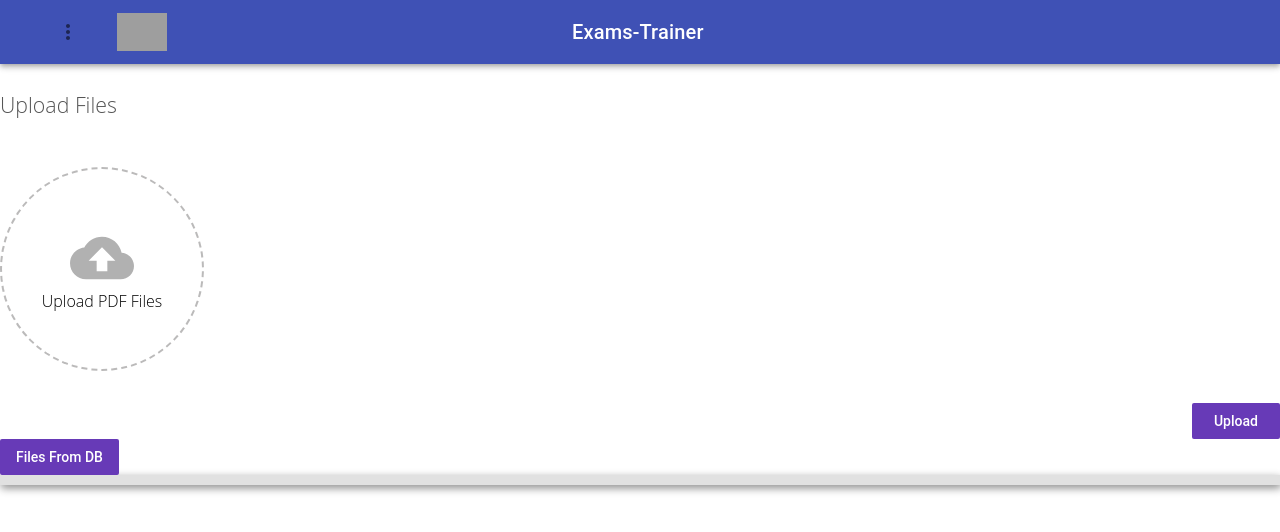
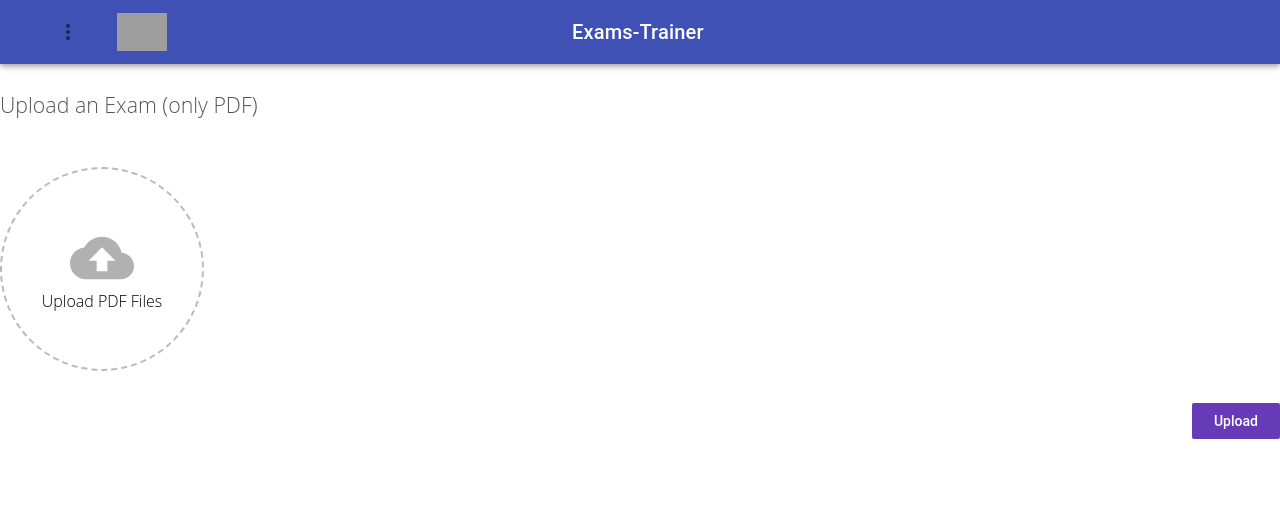
Before and after one commit to LiorBy/Exam_Trainer_React, a React (Create React App) app in the folder client/: page /new-exam in a window 1280 px wide. Shown: the top 532 px of the page. Built offline with nearby package versions, Linux system fonts and the light colour scheme; grey boxes are pictures that could not be loaded.

Commit message:
redirecting to a new component with the last exam that was uploaded is displayed

```diff
--- a/client/src/App.js
+++ b/client/src/App.js
@@ -8,12 +8,14 @@ import Course from "./components/Course-Page/Course";
 import Register from "./components/Register/Register";
 import NewExam from "./components/PDF/NewExam";
 import UpperBar from "./components/UpperBar/UpperBar";
+import TagExam from "./components/PDF/TagExam";
 import { BrowserRouter as Router, Route, Link } from "react-router-dom";
 
 class App extends React.Component {
   state = {
     isAuthenticated: "",
-    username: ""
+    username: "",
+    textToTextField: ""
   };
 
   userLoggedIn = name => {
@@ -23,9 +25,18 @@ class App extends React.Component {
     });
   };
 
+  insertTextToTextField(nameAndText) {
+    console.log(nameAndText);
+    this.setState({
+      textToTextField: nameAndText
+    });
+  }
+
   getUserInfo() {
     return JSON.parse(localStorage.getItem("userInfo"));
   }
+
+  handleUploadedFile() {}
 
   render() {
     return (
@@ -44,8 +55,23 @@ class App extends React.Component {
         <Route exact path="/courses" component={Menu} />
         <Route exact path="/menu" component={Options} />
         <Route exact path="/courses/:course_name" component={Course} />
-        <Route exact path="/new-exam" component={NewExam} />
-        <Route exact path="/new-questions" component={Options} />
+        <Route
+          exact
+          path="/new-exam"
+          render={props => (
+            <NewExam
+              {...props}
+              uploadedFile={this.insertTextToTextField.bind(this)}
+            />
+          )}
+        />
+        <Route
+          exact
+          path="/new-questions"
+          render={props => (
+            <TagExam {...props} fileText={this.state.textToTextField} />
+          )}
+        />
         <Route path="/" component={UpperBar} />
         {/*<Redirect from="/" to="/menu" />*/}
         {/*<Route
--- a/client/src/components/PDF/Download.js
+++ b/client/src/components/PDF/Download.js
@@ -12,15 +12,9 @@ class Download extends Component {
       allFilesName: [],
       fileTextThatClicked: ""
     };
-    this.displyFilesList = this.displyFilesList.bind(this);
-    this.sendRequestToGetFileText = this.sendRequestToGetFileText.bind(this);
-    this.sendRequestToGetFilesNames = this.sendRequestToGetFilesNames.bind(
-      this
-    );
-    this.getAllTextClick = this.getAllTextClick.bind(this);
   }
 
-  sendRequestToGetFilesNames() {
+  componentDidMount() {
     axios
       .get("/download?getOnlyNames=1")
       .then(res => {
@@ -32,55 +26,21 @@ class Download extends Component {
         console.log(namesArray);
         this.setState({ allFilesName: namesArray });
       })
-      .catch(err => console.log(err));
-  }
-
-  sendRequestToGetFileText(fileID) {
-    axios
-      .get(`/download?id=${fileID}`)
-      .then(res => {
+      .then(() => {
+        const lastItem = this.state.allFilesName.slice(-1)[0];
+        axios.get(`/download?id=${lastItem._id}`).then(res => {
           let onlyText = res.data.text.text;
           let fileName = res.data.text.name;
           let nameAndText = { name: fileName, text: onlyText };
           console.log(onlyText);
           this.setState({ fileTextThatClicked: onlyText });
           this.props.callbackWithText(nameAndText);
-      })
-      .catch(err => console.log(err));
-  }
-
-  getAllTextClick(fileID) {
-    console.log("getAllTextClick() " + fileID);
-    this.sendRequestToGetFileText(fileID);
-  }
-
-  displyFilesList() {
-    console.log("displyFilesList()");
-    this.sendRequestToGetFilesNames();
+        });
+      });
   }
 
   render() {
-    let allNames = this.state.allFilesName.map((item, i) => {
-      return (
-        <li
-          onClick={() => this.getAllTextClick(item._id)}
-          data-id={i}
-          key={item._id}
-        >
-          {item.name}
-        </li>
-      );
-    });
-    return (
-      <div>
-        <button onClick={this.displyFilesList}>Files From DB</button>
-        <div>
-          <div className="download-container">
-            <ul>{allNames}</ul>
-          </div>
-        </div>
-      </div>
-    );
+    return <div></div>;
   }
 }
 
--- a/client/src/components/PDF/NewExam.js
+++ b/client/src/components/PDF/NewExam.js
@@ -10,14 +10,15 @@ class NewExam extends Component {
 
     this.state = {
       textToTextField: "",
-      isUploaded: false
+      isUploaded: false,
+      isRedirected: false
     };
   }
 
   insertTextToTextField(nameAndText) {
-    console.log(nameAndText);
+    this.props.uploadedFile(nameAndText);
     this.setState({
-      textToTextField: nameAndText
+      isRedirected: !this.state.isRedirected
     });
   }
 
@@ -28,21 +29,22 @@ class NewExam extends Component {
   }
 
   render() {
-    if (this.state.isUploaded === true) {
+    if (this.state.isRedirected === true) {
       return <Redirect to="/new-questions" />;
     } else {
       return (
         <div className="home-header">
           <div className="body">
-            <TextFieldComp fileText={this.state.textToTextField} />
             <div className="Card">
               <Upload isUploaded={this.updateUploadState.bind(this)} />
             </div>
             <div className="DownloadCard">
               <div className="download-container">
-                <Download
-                  callbackWithText={this.insertTextToTextField.bind(this)}
-                />
+                {this.state.isUploaded ? (
+                  <Download
+                    callbackWithText={this.insertTextToTextField.bind(this)}
+                  />
+                ) : null}
               </div>
             </div>
           </div>
--- /dev/null
+++ b/client/src/components/PDF/TagExam.css
@@ -0,0 +1,3 @@
+.tag-exam {
+  border: 10px solid black;
+}
--- /dev/null
+++ b/client/src/components/PDF/TagExam.js
@@ -0,0 +1,14 @@
+import React from "react";
+import { Link } from "react-router-dom";
+import TextFieldComp from "./TextFieldComp";
+import "./TagExam.css";
+
+const TagExam = props => {
+  return (
+    <div className="tag-exam">
+      <TextFieldComp fileText={props.fileText} />
+    </div>
+  );
+};
+
+export default TagExam;
--- a/client/src/components/PDF/Upload.js
+++ b/client/src/components/PDF/Upload.js
@@ -125,11 +125,9 @@ class Upload extends Component {
   }
 
   render() {
-    //this.props.isUploaded(this.state.successfullUploaded);
-
     return (
       <div className="Upload">
-        <span className="Title">Upload Files</span>
+        <span className="Title">Upload an Exam (only PDF)</span>
         <div className="Content">
           <div>
             <Dropzone
```
Lines whose indentation alone changed are shown as unchanged.
